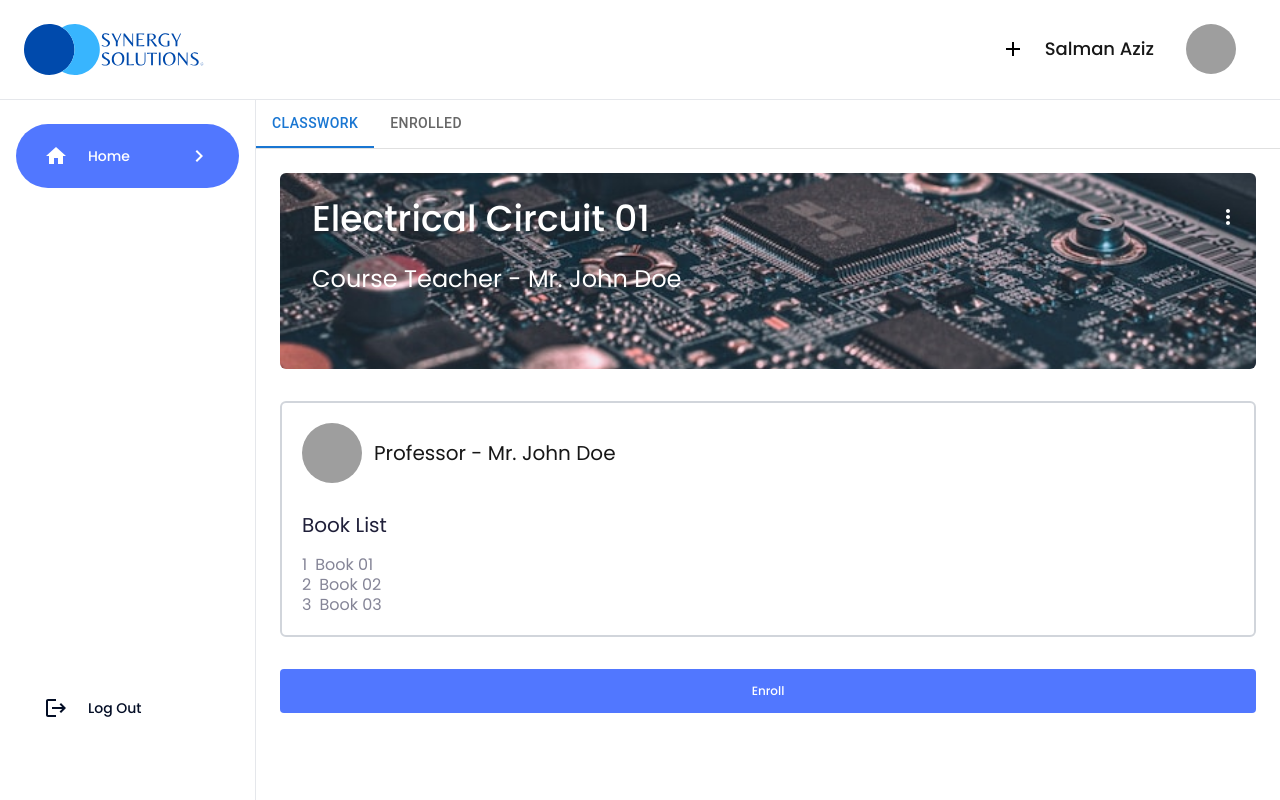
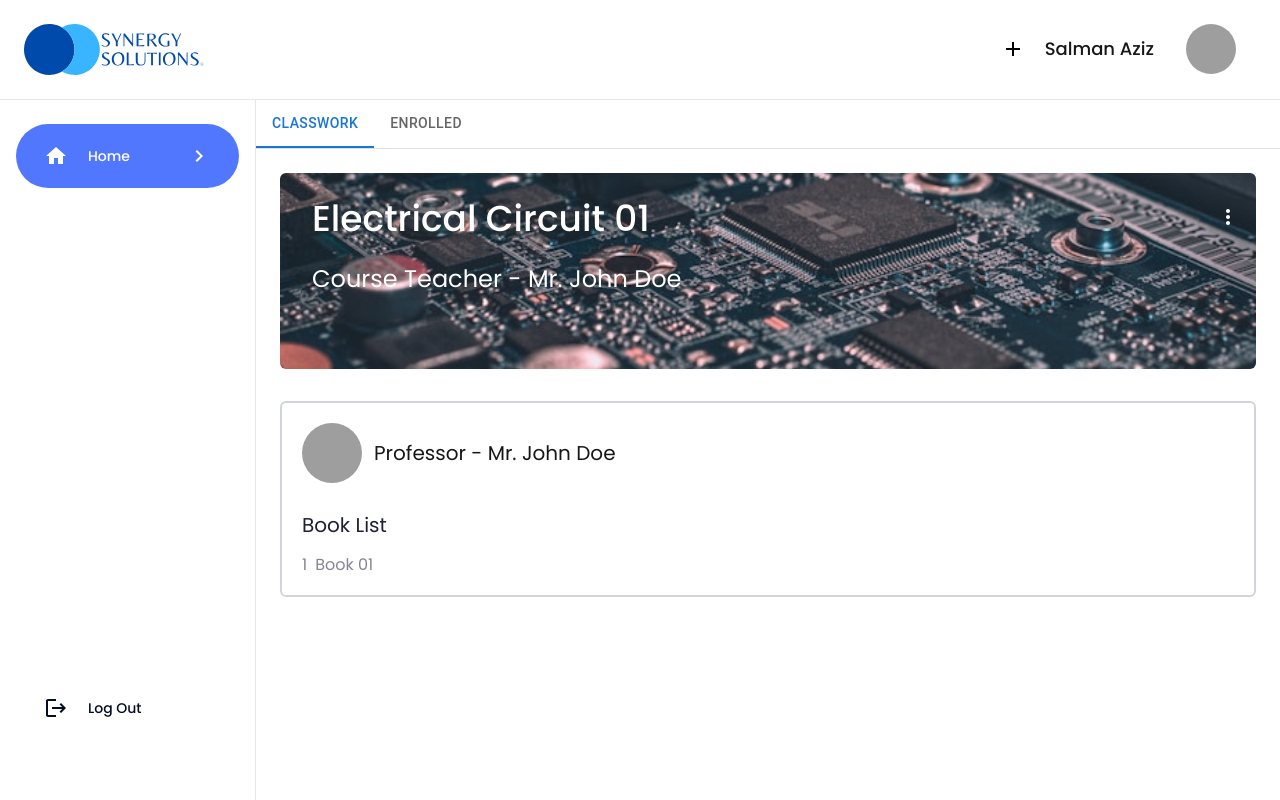
Before and after one commit to IamSAShuvo/next.js-synergy-classroom-web, a Next.js app: page /dashboard/course-details/1 in a window 1280 px wide. Built offline with nearby package versions, Linux system fonts and the light colour scheme; grey boxes are pictures that could not be loaded.

Commit message:
chore: update codes with new constant data

```diff
--- a/app/(dashboard)/dashboard/course-details/components/CourseTab.tsx
+++ b/app/(dashboard)/dashboard/course-details/components/CourseTab.tsx
@@ -8,10 +8,8 @@ import DescriptionText from "@/app/components/typography/DescriptionText";
 import CardProfile from "@/app/components/UserProfile/CardProfile";
 import ItemList from "@/app/components/typography/itemsList/ItemList";
 import MoreVertIcon from "@mui/icons-material/MoreVert";
-import { courseList } from "@/app/constantData/demoData";
+import { courseList } from "@/app/constants/constantData";
 import { Box } from "@mui/material";
-import PrimaryButton from "@/app/components/Buttons/PrimaryButton";
-import { useState } from "react";
 
 interface TabPanelProps {
   children?: React.ReactNode;
@@ -50,17 +48,8 @@ export default function BasicTabs() {
   };
 
   const params = useParams();
-  const { id } = params;
   const courseIndex = parseInt(params.id as string) - 1;
   const courseData = courseList[courseIndex];
-  const [enrolledCourses, setEnrolledCourses] = useState<number[]>([]);
-
-  // const course = courseList.find((course) => course.id === Number(id));
-  const isEnrolled = enrolledCourses.includes(Number(id));
-
-  const handleEnroll = () => {
-    setEnrolledCourses((prev) => [...prev, Number(id)]);
-  };
 
   return (
     <Box sx={{ width: "100%" }}>
@@ -110,22 +99,15 @@ export default function BasicTabs() {
                 lineHeight="leading-5"
               />
               <ItemList
-                items={courseData.bookList}
+                items={courseData.books.map((book) => book.name)}
                 className="text-secondaryColor font-normal text-base leading-5"
                 useNumber={true}
               />
             </div>
           </section>
-          <PrimaryButton
-            onClick={handleEnroll}
-            text={isEnrolled ? "Already Enrolled" : "Enroll"}
-            className={`${
-              isEnrolled ? "bg-gray-500 cursor-not-allowed" : "bg-skyBlue"
-            } text-xs hover:bg-indigo-600 text-white px-6 py-3 rounded font-medium leading-5`}
-            disabled={isEnrolled}
-          />
         </div>
       </CustomTabPanel>
+
       <CustomTabPanel value={value} index={1}>
         <h3 className="font-semibold text-3xl text-primaryColor border-b-2 p-6">
           Students
--- a/app/components/DashboardMainContent/DashboardComponent.tsx
+++ b/app/components/DashboardMainContent/DashboardComponent.tsx
@@ -7,9 +7,11 @@ import DescriptionText from "../typography/DescriptionText";
 import ItemList from "../typography/itemsList/ItemList";
 import NumberBadge from "../typography/NumberBadge";
 import PrimaryButton from "../Buttons/PrimaryButton";
-import { courseList } from "@/app/constantData/demoData";
+import { courseList } from "@/app/constants/constantData";
 import CheckCircleIcon from "@mui/icons-material/CheckCircle";
-import { classroomData } from "@/app/constants/classroomData";
+import { classroomData } from "@/app/constants/constantData";
+
+console.log("courseList from dashboardComponent", courseList);
 
 const DashboardComponent = () => {
   const router = useRouter();
@@ -42,7 +44,7 @@ const DashboardComponent = () => {
                   <DescriptionText
                     color="text-white"
                     fontSize="text-sm"
-                    text={`Section - ${course.Section}`}
+                    text={`Section - ${course.section}`}
                     lineHeight="leading-5"
                   />
                   <DescriptionText
@@ -71,12 +73,12 @@ const DashboardComponent = () => {
                   </div>
                   <div className="flex justify-between mb-6">
                     <ItemList
-                      items={course.bookList}
+                      items={course.books.map((book) => book.name)}
                       className="text-primaryColor font-medium text-ex_sm leading-4"
                       useNumber={true}
                     />
                     <ItemList
-                      items={course.authorList}
+                      items={course.books.map((book) => book.author)}
                       className="text-secondaryColor font-normal text-ex_sm leading-4"
                       useNumber={false}
                     />
--- a/app/components/UserProfile/PrimaryProfile.tsx
+++ b/app/components/UserProfile/PrimaryProfile.tsx
@@ -1,6 +1,6 @@
 import { Avatar } from "@mui/material";
 import React, { FC } from "react";
-import { allowedRoles } from "@/app/constants/classroomData";
+import { allowedRoles } from "@/app/constants/constantData";
 
 type PrimaryProfileProps = {
   name: string;
--- a/app/constantData/demoData.ts
+++ /dev/null
@@ -1,17 +0,0 @@
-export const courseDetails = {
-  id: 1,
-  teacherName: "Mr. John Doe",
-  Section: "A",
-  value: 235,
-  bookList: ["Book 01", "Book 02", "Book 03"],
-  authorList: ["Author 01", "Author 02", "Author 03"],
-};
-
-function generateCourseList(totalItems: number) {
-  return Array.from({ length: totalItems }, (_, index) => ({
-    ...courseDetails,
-    id: index + 1,
-  }));
-}
-
-export const courseList = generateCourseList(10);
--- a/app/constants/classroomData.ts
+++ /dev/null
@@ -1,15 +0,0 @@
-export const classroomData = {
-  teacherName: "Mr. John Doe",
-  section: "A",
-  studentCount: 235,
-  books: [
-    { title: "Book 01", author: "Author 01" },
-    { title: "Book 02", author: "Author 02" },
-    { title: "Book 03", author: "Author 03" },
-  ],
-};
-
-export const allowedRoles = {
-  student: "student",
-  teacher: "teacher",
-};
--- /dev/null
+++ b/app/constants/constantData.ts
@@ -0,0 +1,24 @@
+export const classroomData = {
+  teacherName: "Mr. John Doe",
+  section: "A",
+  studentCount: 235,
+  books: [
+    { name: "Book 01", author: "Author 01" },
+    // { title: "Book 02", author: "Author 02" },
+    // { title: "Book 03", author: "Author 03" },
+  ],
+};
+
+export const allowedRoles = {
+  student: "student",
+  teacher: "teacher",
+};
+
+function generateCourseList(totalItems: number) {
+  return Array.from({ length: totalItems }, (_, index) => ({
+    ...classroomData,
+    id: index + 1,
+  }));
+}
+
+export const courseList = generateCourseList(10);
--- a/app/page.tsx
+++ b/app/page.tsx
@@ -17,7 +17,7 @@ import PrimaryInputField from "./components/inputFields/PrimaryInputField";
 import SecondaryProfile from "./components/UserProfile/SecondaryProfile";
 import PrimaryProfile from "./components/UserProfile/PrimaryProfile";
 import { ChangeEvent, useState } from "react";
-import { classroomData, allowedRoles } from "./constants/classroomData";
+import { classroomData, allowedRoles } from "./constants/constantData";
 import PrimaryCard from "./components/CardComponent/PrimaryCard";
 import SecondaryCard from "./components/CardComponent/SecondaryCard";
 
```
Also changed, not shown: middleware.ts (+7 -5 lines).
